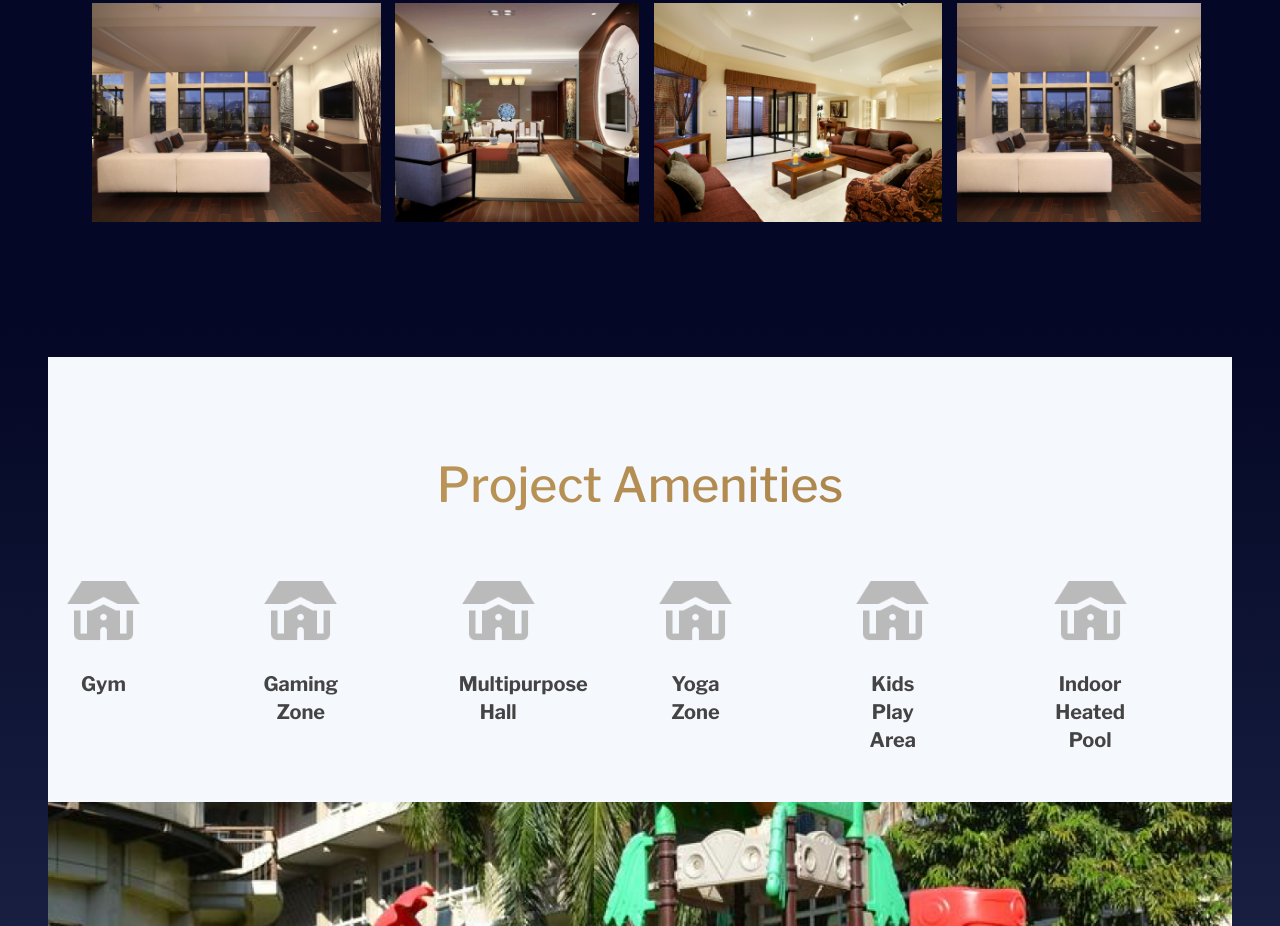
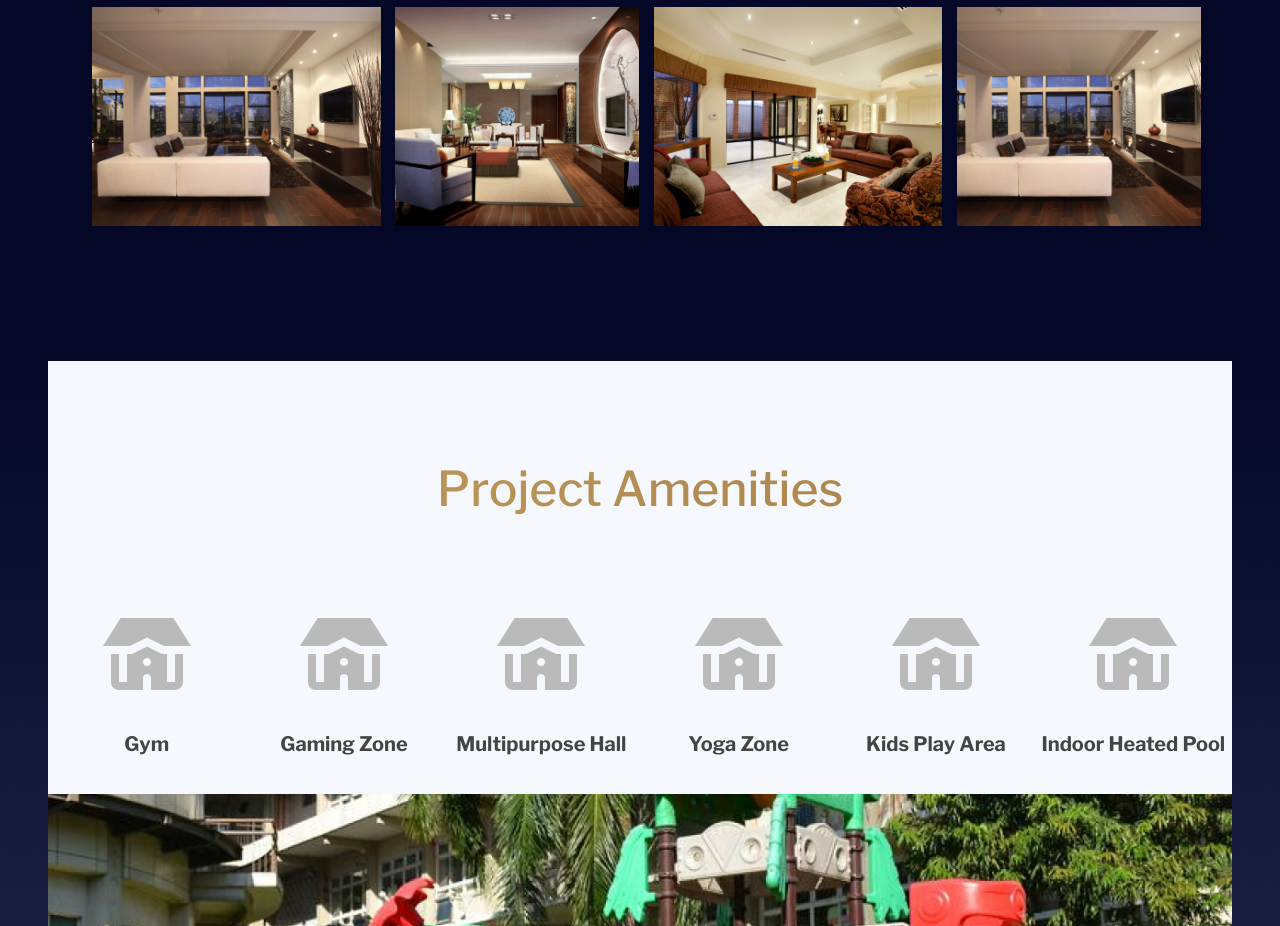
Before and after one commit to kedar6160/maximumPropertyDevelopers, a plain HTML site: page index copy.html in a window 1280 px wide. Shown: the part 3317-4243 px from the top of the page. Drawn offline with nearby package versions, Linux system fonts and the light colour scheme.

Commit message:
media queries

```diff
--- a/css/style copy.css
+++ b/css/style copy.css
@@ -900,8 +900,8 @@ th {
 
 #team .member {
   text-align: center;
-  margin: 3rem 1rem;
-  width: 40%;
+  /* margin: 3rem 1rem; */
+  width: 100%;
   /* overflow: hidden; */
 }
 
--- a/css/style.css
+++ b/css/style.css
@@ -315,6 +315,13 @@ body {
 
 }
 
+#services .member{
+  margin-bottom: 20px;
+  position: relative;
+  text-align: -webkit-center;
+  width: 100%;
+}
+
 .wow {
   margin-bottom: 5%;
   justify-content: space-between;
@@ -595,19 +602,19 @@ border-radius: 15px;
 
 @media (max-width: 1024px){
 
-  .cards {
+  .card-container {
     flex-basis: calc(50% - 20px);
   }
 }
 
 @media (max-width: 992px){
 
-  .cards {
+  .card-container {
     flex-basis: calc(50% - 20px);
   }
 }
 @media (max-width: 768px) {
-  .cards {
+  .card-container {
     flex-basis: calc(33% - 20px);
   }
 }
--- a/index copy.html
+++ b/index copy.html
@@ -139,7 +139,7 @@
             </div>
           </div>
         </div>
-        <div class="row ">
+        <div class="row">
           <div class="col-lg-2 col-md-3">
             <div class="member">
               <img src="img/Apartment.png" class="img-fluid" alt="" />
@@ -261,46 +261,47 @@
 
         </div>
 
-        <div class="row no-pm ">
-          <div class="col-lg-2 col-md-3 no-pm ">
-            <div class="member">
+        <div class="row no-pm">
+          <div class="col-lg-2 col-md-3 no-pm">
+            <div class="member text-center d-flex flex-column align-items-center">
               <img src="img/Residence.png" class="img-fluid" alt="" />
-              <p>Gym</p>
-            </div>
-          </div>
-          <div class="col-lg-2 col-md-3 no-pm ">
-            <div class="member">
-              <img src="img/Residence.png" class="img-fluid" alt=""/>
-              <p>Gaming Zone</p>
+              <p class="mt-2">Gym</p>
             </div>
           </div>
           <div class="col-lg-2 col-md-3 no-pm">
-            <div class="member">
-              <img src="img/Residence.png" class="img-fluid" alt="" />
-              <p>Multipurpose Hall</p>
+            <div class="member d-flex flex-column align-items-center">
+              <img src="img/Residence.png" class="img-fluid" alt=""/>
+              <p class="mt-2">Gaming Zone</p>
             </div>
           </div>
-          <div class="col-lg-2 col-md-3 no-pm ">
-            <div class="member">
+          <div class="col-lg-2 col-md-3 no-pm">
+            <div class="member d-flex flex-column align-items-center">
               <img src="img/Residence.png" class="img-fluid" alt="" />
-            <p>Yoga Zone</p>
+              <p class="mt-2">Multipurpose Hall</p>
             </div>
           </div>
-          <div class="col-lg-2 col-md-3 no-pm ">
-            <div class="member">
+          <div class="col-lg-2 col-md-3 no-pm">
+            <div class="member d-flex flex-column align-items-center">
               <img src="img/Residence.png" class="img-fluid" alt="" />
-              <p >Kids Play Area</p>
+              <p class="mt-2">Yoga Zone</p>
             </div>
           </div>
-          <div class="col-lg-2 col-md-3 no-pm ">
-            <div class="member">
+          <div class="col-lg-2 col-md-3 no-pm">
+            <div class="member d-flex flex-column align-items-center">
               <img src="img/Residence.png" class="img-fluid" alt="" />
-              <p>Indoor Heated Pool</p>
+              <p class="mt-2">Kids Play Area</p>
             </div>
           </div>
+          <div class="col-lg-2 col-md-3 no-pm">
+            <div class="member d-flex flex-column align-items-center">
+              <img src="img/Residence.png" class="img-fluid" alt="" />
+              <p class="mt-2">Indoor Heated Pool</p>
+            </div>
+          </div>
+        </div>
 
 
-        </div>
+
         <div class="team-header"></div>
       </div>
     </section>
```
Also changed, not shown: index.html (+1 -1 lines).
